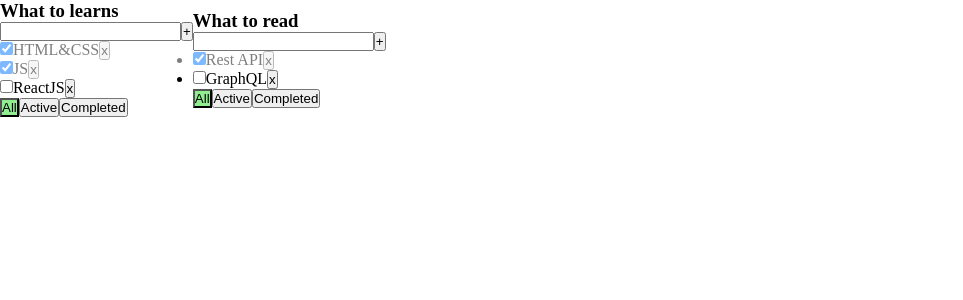
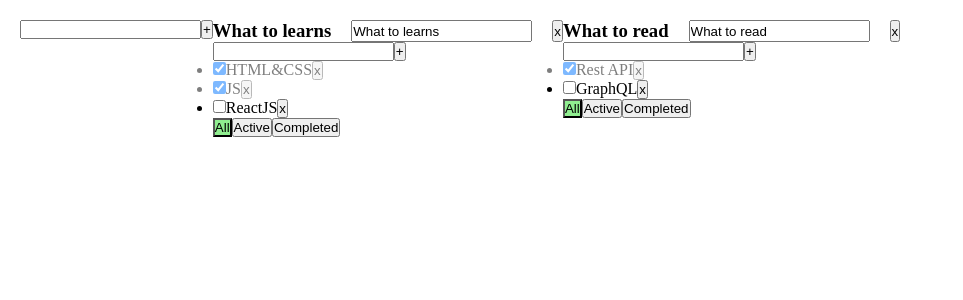
Before and after one commit to Endle2sCod1ng/todolist, a React (Vite) app: page / in a window 1280 px wide. Shown: the top 300 px of the page, without its empty margins (0-963 px from the left). Built offline with nearby package versions, Linux system fonts and the light colour scheme.

Commit message:
cr f/CrItmFrm

```diff
--- a/src/App.tsx
+++ b/src/App.tsx
@@ -2,7 +2,7 @@
 
 export const App = () => {
   return (
-    <div>
+    <div className="app">
       <Todolist />
     </div>
   );
--- a/src/app/styles/index.css
+++ b/src/app/styles/index.css
@@ -12,3 +12,7 @@
   width: 100%;
   min-height: 100vh;
 }
+
+.app {
+  padding: 20px;
+}
--- /dev/null
+++ b/src/feature/CreateItemForm/index.ts
@@ -0,0 +1 @@
+export { CreateItemForm } from "./ui/CreateItemForm";
--- /dev/null
+++ b/src/feature/CreateItemForm/ui/CreateItemForm.module.scss
@@ -0,0 +1,7 @@
+.error {
+  border: red 1px solid;
+}
+
+.errorMessage {
+  color: red;
+}
--- /dev/null
+++ b/src/feature/CreateItemForm/ui/CreateItemForm.tsx
@@ -0,0 +1,50 @@
+import { useState, type ChangeEvent, type KeyboardEvent } from "react";
+import s from "./CreateItemForm.module.scss";
+import { AppButton } from "@/shared/ui/AppButton/AppButton";
+interface CreateItemFormProps {
+  createItem: (title: string) => void;
+  className?: string;
+}
+export const CreateItemForm = ({
+  createItem,
+  className,
+}: CreateItemFormProps) => {
+  const [taskTitle, setTaskTitle] = useState<string>("");
+  const [error, setError] = useState<string | null>(null);
+
+  const createItemHandler = () => {
+    const trimTitle = taskTitle.trim();
+    if (trimTitle !== "") {
+      createItem(trimTitle);
+      setTaskTitle("");
+    } else {
+      setError("Title is requred");
+    }
+  };
+  return (
+    <div className={`${className ? className : ""}`}>
+      <input
+        className={`${error && s.error}`}
+        //  ref={inputRef}
+        value={taskTitle}
+        onChange={(e: ChangeEvent<HTMLInputElement>) => {
+          setTaskTitle(e.currentTarget.value);
+          setError(null);
+        }}
+        onKeyDown={(e: KeyboardEvent<HTMLInputElement>) => {
+          if (e.key === "Enter") {
+            createItemHandler();
+          }
+        }}
+      />
+      <AppButton
+        onClick={() => {
+          createItemHandler();
+        }}
+      >
+        +
+      </AppButton>
+      {error && <div className={s.errorMessage}>{error}</div>}{" "}
+    </div>
+  );
+};
--- a/src/shared/ui/Container/Container.module.scss
+++ b/src/shared/ui/Container/Container.module.scss
@@ -1,4 +1,3 @@
 .container {
   display: flex;
-  align-items: center;
 }
--- a/src/widgets/Todolist/model/task.ts
+++ b/src/widgets/Todolist/model/task.ts
@@ -1,4 +1,3 @@
-
 export type Task = {
   id: string;
   title: string;
--- a/src/widgets/Todolist/ui/Todolist/Todolist.tsx
+++ b/src/widgets/Todolist/ui/Todolist/Todolist.tsx
@@ -4,6 +4,7 @@
 import { TodolistItem } from "../TodolistItem/TodolistItem";
 import { v1 } from "uuid";
 import { Container } from "@/shared/ui/Container/Container";
+import { CreateItemForm } from "@/feature/CreateItemForm";
 
 interface TodolistProps {
   className?: string;
@@ -88,8 +89,38 @@
     ]);
   };
 
+  const deleteTodolist = (todolistId: string) => {
+    setTodolists([...todolists.filter((tl) => tl.id !== todolistId)]);
+    const updateTasks = { ...tasks };
+    delete updateTasks[todolistId];
+    setTasks({ ...updateTasks });
+  };
+
+  const createTodolist = (title: string) => {
+    const newTodolistId = v1();
+    const newTodolist: TodolistType = {
+      id: newTodolistId,
+      title,
+      filter: "all",
+    };
+    setTodolists([newTodolist, ...todolists]);
+    setTasks({ [newTodolistId]: [], ...tasks });
+  };
+
+  const chnageTodolistTitle = ({
+    todolistId,
+    title,
+  }: {
+    todolistId: string;
+    title: string;
+  }) => {
+    setTodolists([
+      ...todolists.map((tl) => (tl.id === todolistId ? { ...tl, title } : tl)),
+    ]);
+  };
   return (
     <Container className={`${className ? className : ""}`}>
+      <CreateItemForm createItem={createTodolist} />
       {todolists.map((tl) => {
         let filtredTasks = tasks[tl.id];
 
@@ -111,6 +142,8 @@
             changeTaskStatus={changeTaskStatus}
             changeFilter={changeFilter}
             filter={tl.filter}
+            deleteTodolist={deleteTodolist}
+            chnageTodolistTitle={chnageTodolistTitle}
           />
         );
       })}
--- a/src/widgets/Todolist/ui/TodolistItem/TodolistItem.module.scss
+++ b/src/widgets/Todolist/ui/TodolistItem/TodolistItem.module.scss
@@ -1,9 +1,6 @@
-.error {
-  border: red 1px solid;
-}
-
-.errorMessage {
-  color: red;
+.titleWrapper {
+  display: flex;
+  gap: 20px;
 }
 
 .activeFilter {
--- a/src/widgets/Todolist/ui/TodolistItem/TodolistItem.tsx
+++ b/src/widgets/Todolist/ui/TodolistItem/TodolistItem.tsx
@@ -1,9 +1,9 @@
-import { useState, type ChangeEvent, type KeyboardEvent } from "react";
+import { type ChangeEvent } from "react";
 import { AppButton } from "@/shared/ui/AppButton/AppButton";
 import type { Task } from "../../model/task";
 import type { FilterValues } from "../../model/todolist";
 import s from "./TodolistItem.module.scss";
-
+import { CreateItemForm } from "@/feature/CreateItemForm";
 
 interface TodolistItemProps {
   title: string;
@@ -40,6 +40,14 @@
     todolistId: string;
     filter: FilterValues;
   }) => void;
+  deleteTodolist: (todolistId: string) => void;
+  chnageTodolistTitle: ({
+    todolistId,
+    title,
+  }: {
+    todolistId: string;
+    title: string;
+  }) => void;
   className?: string;
 }
 export const TodolistItem = ({
@@ -51,49 +59,33 @@
   deleteTask,
   changeTaskStatus,
   changeFilter,
+  deleteTodolist,
+  chnageTodolistTitle,
   className,
 }: TodolistItemProps) => {
   // const inputRef = useRef<HTMLInputElement>(null);
-  const [taskTitle, setTaskTitle] = useState<string>("");
-  const [error, setError] = useState<string | null>(null);
 
-  const createTaskHandler = () => {
-    const trimTitle = taskTitle.trim();
-    if (trimTitle !== "") {
-      createTask({ todolistId, title: trimTitle });
-      setTaskTitle("");
-    } else {
-      setError("Title is requred");
-    }
+  const createTaskHandler = (title: string) => {
+    createTask({ todolistId, title });
   };
 
   return (
     <div className={`${className ? className : ""}`}>
+      <div className={s.titleWrapper}>
+        <>
           <h3>{title}</h3>
-        <div>
           <input
-            className={`${error && s.error}`}
-            //  ref={inputRef}
-            value={taskTitle}
-            onChange={(e: ChangeEvent<HTMLInputElement>) => {
-              setTaskTitle(e.currentTarget.value);
-              setError(null);
-            }}
-            onKeyDown={(e: KeyboardEvent<HTMLInputElement>) => {
-              if (e.key === "Enter") {
-                createTaskHandler();
+            type="text"
+            value={title}
+            onChange={(e: ChangeEvent<HTMLInputElement>) =>
+              chnageTodolistTitle({ todolistId, title: e.currentTarget.value })
             }
-            }}
           />
-          <AppButton
-            onClick={() => {
-              createTaskHandler();
-            }}
-          >
-            +
-          </AppButton>
-          {error && <div className={s.errorMessage}>{error}</div>}
+        </>
+        <AppButton onClick={() => deleteTodolist(todolistId)}>{"x"}</AppButton>
       </div>
+      <CreateItemForm createItem={createTaskHandler} />
+
       {tasks.length === 0 ? (
         <p>{"Tasks not found"}</p>
       ) : (
```
Lines whose indentation alone changed are shown as unchanged.
